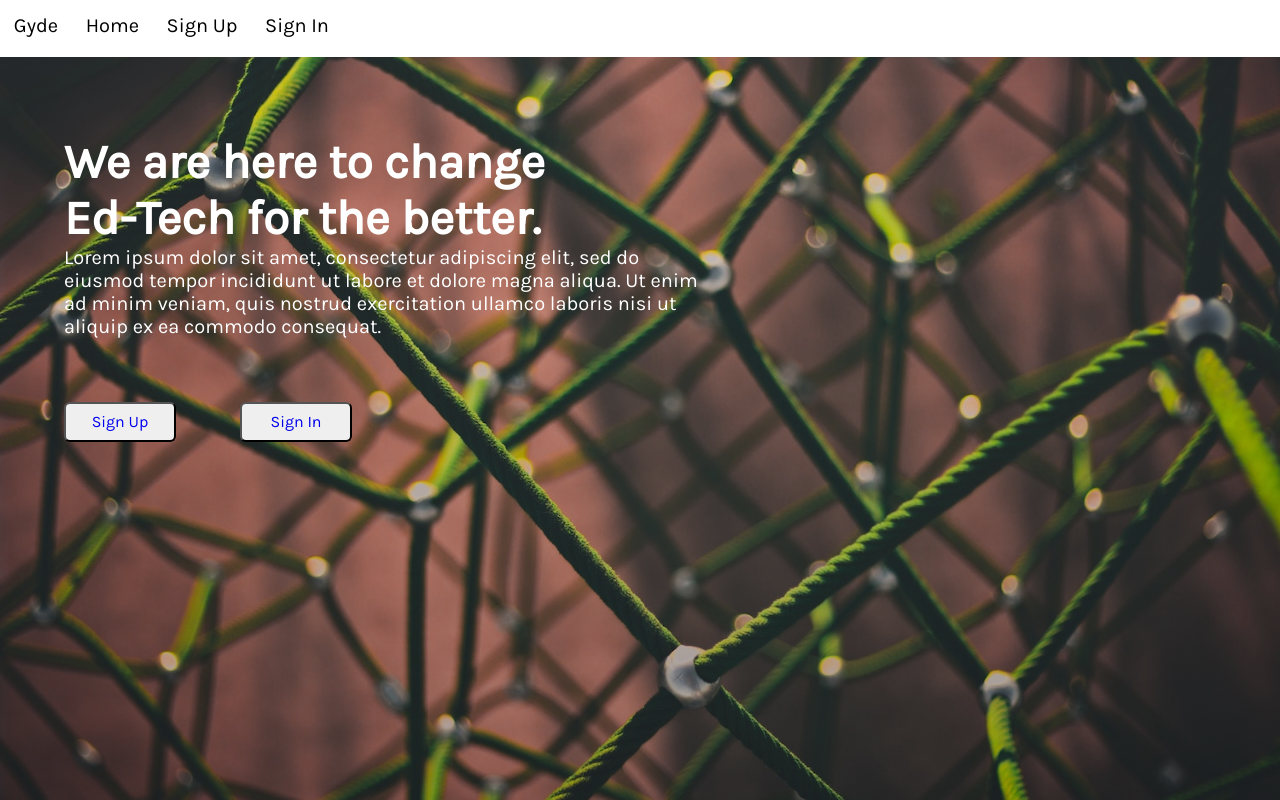
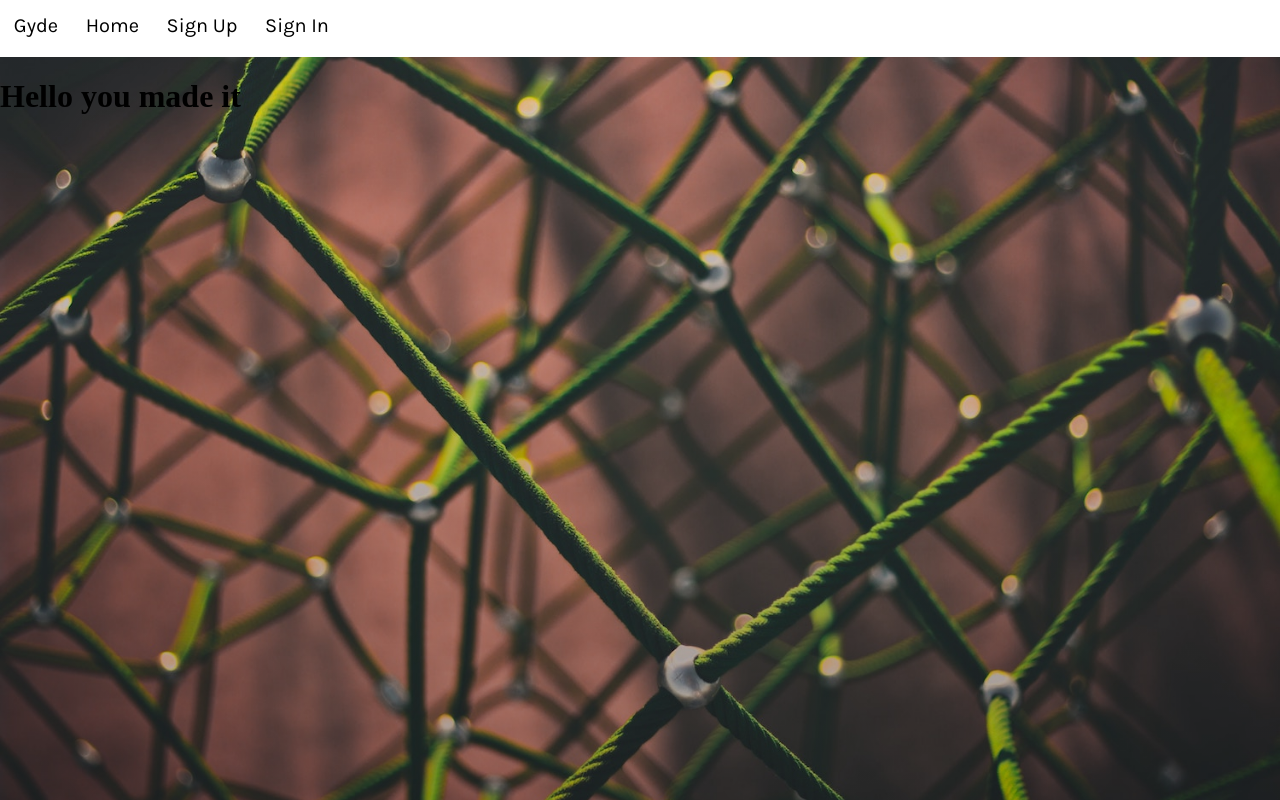
Before and after one commit to maxnawa31/gyde-full-stack, a React (Create React App) app in the folder gyde-client/: page / in a window 1280 px wide. Built offline with nearby package versions, Linux system fonts and the light colour scheme.

Commit message:
implemented redirect

```diff
--- a/gyde-client/src/components/AuthForm.js
+++ b/gyde-client/src/components/AuthForm.js
@@ -16,7 +16,9 @@ export default class AuthForm extends Component {
     e.preventDefault();
     const authType = this.props.signup ? 'signup' : 'signin';
     this.props.onAuth(authType, this.state).then(() => {
-      console.log('logged in')
+      this.props.history.push('/')
+    }).catch(() => {
+      return;
     })
   }
 
@@ -28,7 +30,9 @@ export default class AuthForm extends Component {
   render(){
   let signUpForm = ''
   const { email, username, password, profileImageUrl } = this.state;
-  const { heading, buttonText, signup } = this.props;
+  const { heading, buttonText, signup, errors, removeError, history } = this.props;
+
+
   if(signup) {
     signUpForm = [<label htmlFor="username">Username</label>,
 
@@ -42,10 +46,15 @@ export default class AuthForm extends Component {
   ]
 
   }
+
+  history.listen(() => {
+    removeError();
+  })
   return(
     <div>
       <form className='flex-container' onSubmit={this.handleSubmit}>
         <h2>{heading}</h2>
+        {errors.message && (<div>{errors.message}</div>)}
         <label htmlFor="email">Email</label>
         <input className='text-box' id='email' name='email' onChange={this.handleChange} value={email}type="text"/>
         <label htmlFor="password">Password</label>
--- a/gyde-client/src/components/Homepage.js
+++ b/gyde-client/src/components/Homepage.js
@@ -2,7 +2,8 @@ import React from 'react'
 import { Link } from 'react-router-dom';
 import '../styles/Homepage.css'
 
-const Homepage = () => (
+const Homepage = ({ currentUser }) => {
+  if(!currentUser.isAuthenticated) {
     <div className='text-container'>
         <div className='main-text'>
           <h2>We are here to change<br/>Ed-Tech for the better.</h2>
@@ -15,9 +16,16 @@ const Homepage = () => (
           <button className='button'><Link to ='/signin'>Sign In</Link></button>
         </div>
     </div>
+  }
+  return (
+    <div>
+      <h1>Hello you made it</h1>
+    </div>
+  )
 
 
 
-)
+
+}
 
 export default Homepage;
--- a/gyde-client/src/containers/main.js
+++ b/gyde-client/src/containers/main.js
@@ -4,14 +4,15 @@ import { connect } from 'react-redux';
 import Homepage from '../components/Homepage'
 import AuthForm from '../components/AuthForm';
 import { authUser } from '../store/actions/auth';
+import { removeError } from '../store/actions/errors';
 const Main = props => {
-  const { authUser } = props;
+  const { authUser, errors, currentUser } = props;
   return (
     <div className="container">
       <Switch>
-        <Route exact path='/' render={props => <Homepage {...props}/>}/>
-        <Route exact path='/signin' render={props => <AuthForm onAuth={authUser} buttonText='Log In' heading='Welcome Back' {...props}/>}/>
-        <Route exact path='/signup' render={props => <AuthForm onAuth={authUser} signup buttonText='Sign Up' heading='Join Gyde Today' {...props}/>}/>
+        <Route exact path='/' render={props => <Homepage currentUser = {currentUser} {...props}/>}/>
+        <Route exact path='/signin' render={props => <AuthForm removeError={removeError} errors={errors} onAuth={authUser} buttonText='Log In' heading='Welcome Back' {...props}/>}/>
+        <Route exact path='/signup' render={props => <AuthForm removeError={removeError} errors={errors} onAuth={authUser} signup buttonText='Sign Up' heading='Join Gyde Today' {...props}/>}/>
         </Switch>
     </div>
   )
@@ -20,7 +21,8 @@ const Main = props => {
 
 function mapStateToProps(state) {
   return {
-    currentUser: state.currentUser
+    currentUser: state.currentUser,
+    errors: state.errors
   };
 }
-export default withRouter(connect(mapStateToProps, { authUser })(Main));
+export default withRouter(connect(mapStateToProps, { authUser, removeError })(Main));
--- a/gyde-client/src/store/actions/auth.js
+++ b/gyde-client/src/store/actions/auth.js
@@ -1,6 +1,6 @@
 import { apiCall } from '../../services/api';
 import { SET_CURRENT_USER } from '../actionTypes';
-
+import { addError, removeError } from './errors';
 export function setCurrentUser(user) {
   return{
     type: SET_CURRENT_USER,
@@ -16,9 +16,11 @@ export function authUser(type, userData) {
         .then(({ token, ...user }) => {
           localStorage.setItem("jwtToken", token);
           dispatch(setCurrentUser(user));
+          dispatch(removeError());
           resolve(); // indicate that the API call succeeded
         })
         .catch(err => {
+          dispatch(addError(err.message));
           reject(); // indicate the API call failed
         });
     });
--- a/gyde-client/src/store/actions/errors.js
+++ b/gyde-client/src/store/actions/errors.js
@@ -0,0 +1,10 @@
+import { ADD_ERROR, REMOVE_ERROR } from '../actionTypes';
+
+export const addError = error => ({
+  type: ADD_ERROR,
+  error
+})
+
+export const removeError = () => ({
+  type: REMOVE_ERROR,
+})
```
Also changed, not shown: gyde-client/src/components/PostTimeline.js (added, +10 -0 lines), gyde-client/src/containers/PostList.js (added).
